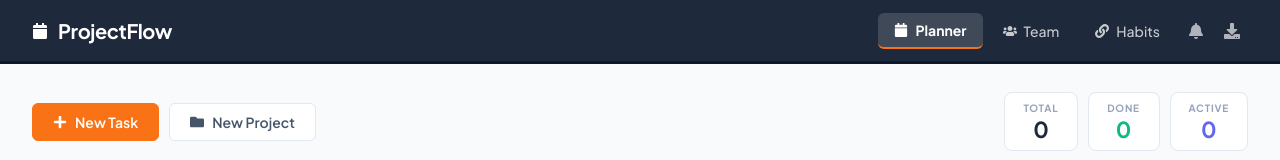
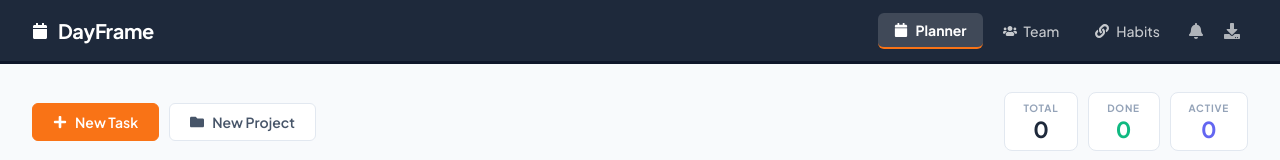
Before and after one commit to lung123w/dayframe, a React (Vite) app: page / in a window 1280 px wide. Shown: the top 160 px of the page. Built offline with nearby package versions, Linux system fonts and the light colour scheme; no server answers.

Commit message:
chore: rename app from ProjectFlow to DayFrame

```diff
--- a/index.html
+++ b/index.html
@@ -4,7 +4,7 @@
     <meta charset="UTF-8" />
     <link rel="icon" type="image/svg+xml" href="/vite.svg" />
     <meta name="viewport" content="width=device-width, initial-scale=1.0" />
-    <title>project_mgmt_tool</title>
+    <title>DayFrame</title>
   </head>
   <body>
     <div id="root"></div>
--- a/package.json
+++ b/package.json
@@ -1,5 +1,5 @@
 {
-  "name": "project_mgmt_tool",
+  "name": "dayframe",
   "private": true,
   "version": "0.0.0",
   "type": "module",
--- a/src/App.jsx
+++ b/src/App.jsx
@@ -258,7 +258,7 @@
       const dateStr = new Date().toISOString().slice(0, 10);
       const a = document.createElement('a');
       a.href = url;
-      a.download = `projectflow-backup-${dateStr}.json`;
+      a.download = `dayframe-backup-${dateStr}.json`;
       document.body.appendChild(a);
       a.click();
       document.body.removeChild(a);
@@ -274,7 +274,7 @@
       <header className="app-header">
         <div className="app-header-brand">
           <FaCalendar />
-          <h1>ProjectFlow</h1>
+          <h1>DayFrame</h1>
         </div>
         <nav className="app-nav">
           <button
```
Also changed, not shown: 2 other files (tests, documents, lock files or other folders).
